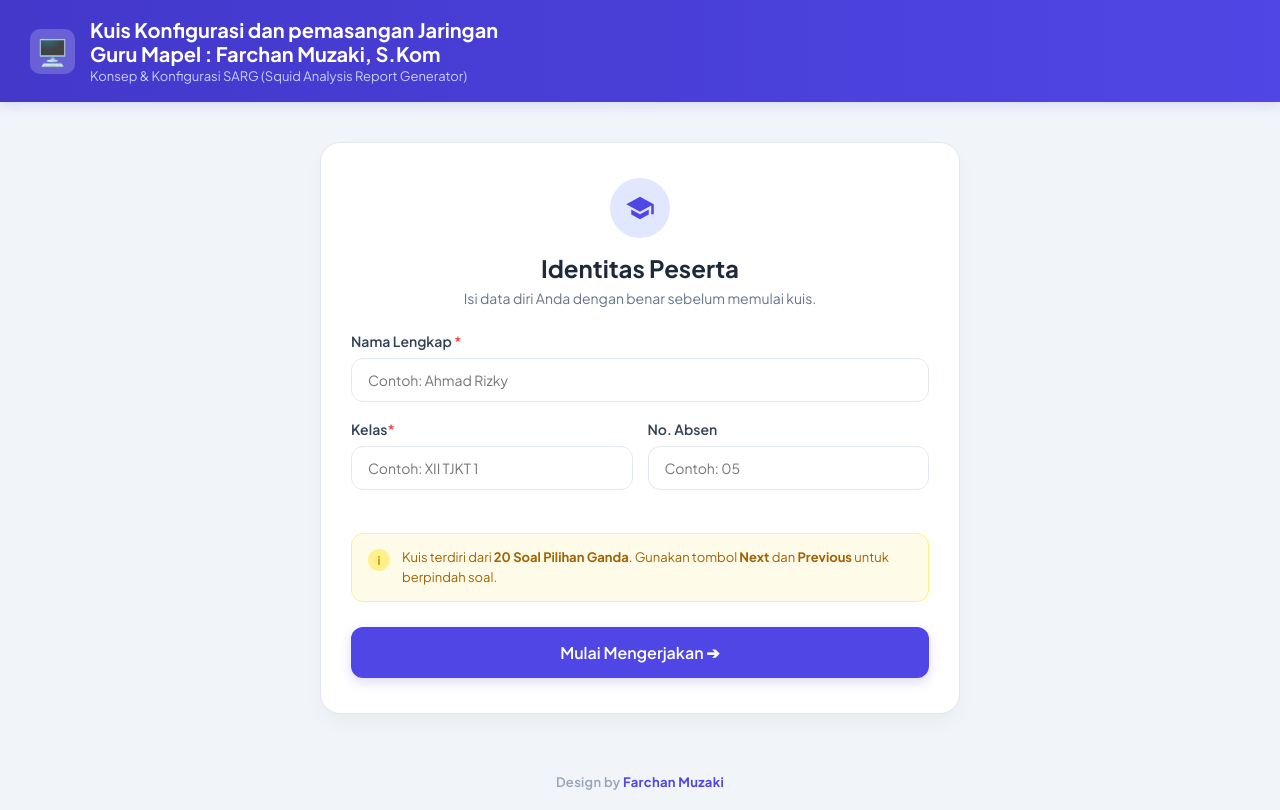
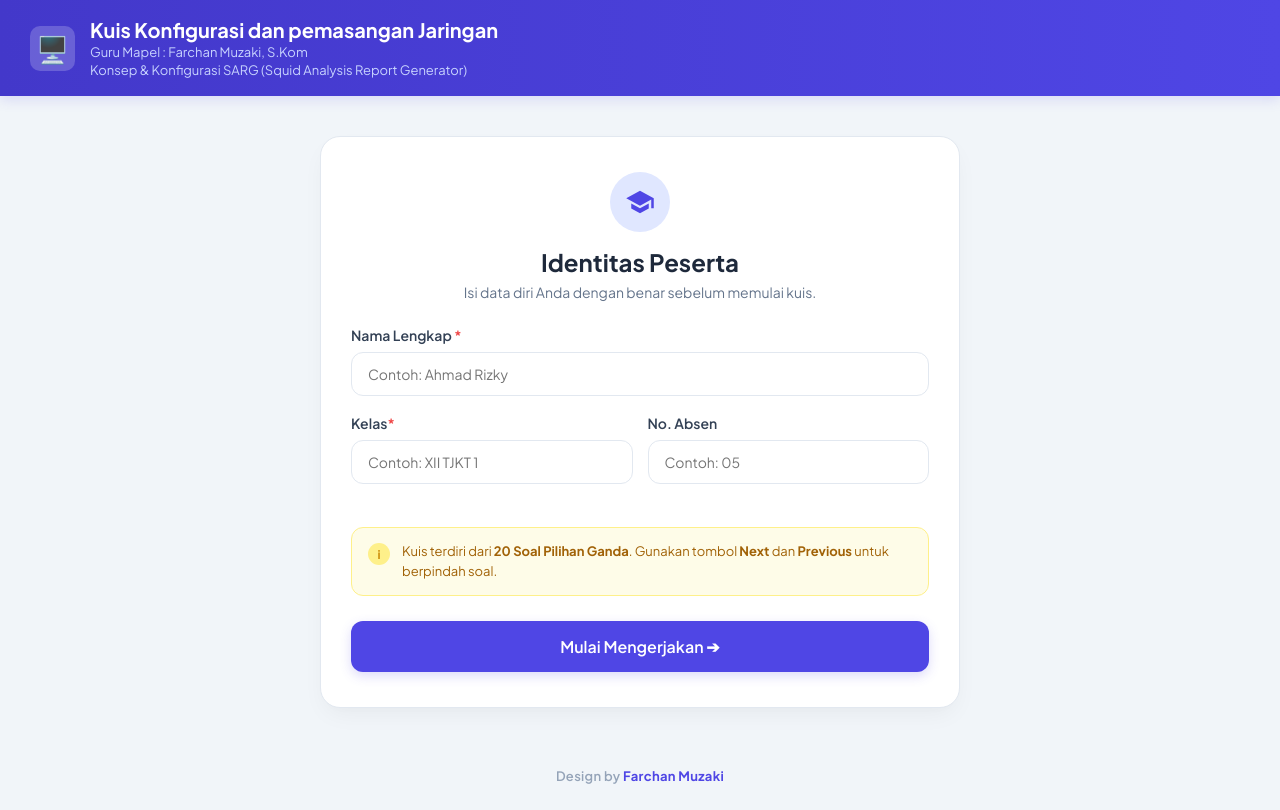
Before and after one commit to ruangkuis/ruangkuis.github.io, a plain HTML site: page index.html in a window 1280 px wide. Drawn offline with Linux system fonts and the light colour scheme.

Commit message:
Update index.html

```diff
--- a/index.html
+++ b/index.html
@@ -3,7 +3,7 @@
 <head>
     <meta charset="UTF-8">
     <meta name="viewport" content="width=device-width, initial-scale=1.0">
-    <title>Kuis Administrasi Jaringan - SARG</title>
+    <title>Kuis Konfigurasi dan pemasangan Jaringan - SARG</title>
     <link href="https://fonts.googleapis.com/css2?family=Plus+Jakarta+Sans:wght@400;500;600;700;800&display=swap" rel="stylesheet">
     <style>
         :root {
@@ -509,7 +509,7 @@
         <div class="nav-icon">🖥️</div>
         <div>
             <h1>Kuis Konfigurasi dan pemasangan Jaringan</h1>
-            <h1>Guru Mapel :  Farchan Muzaki, S.Kom</h1>
+            <p>Guru Mapel :  Farchan Muzaki, S.Kom</p>
             <p>Konsep & Konfigurasi SARG (Squid Analysis Report Generator)</p>
         </div>
     </div>
```
